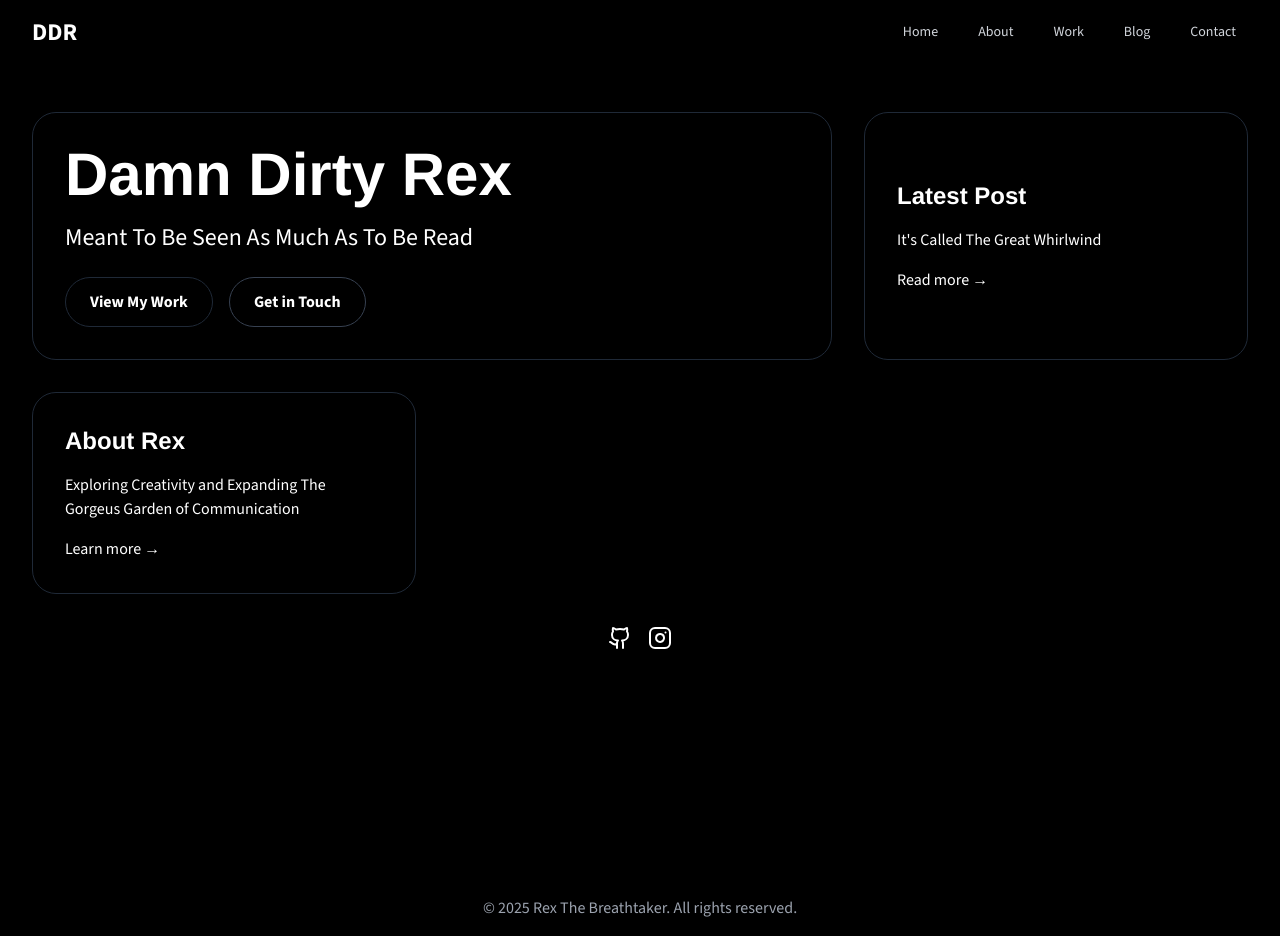
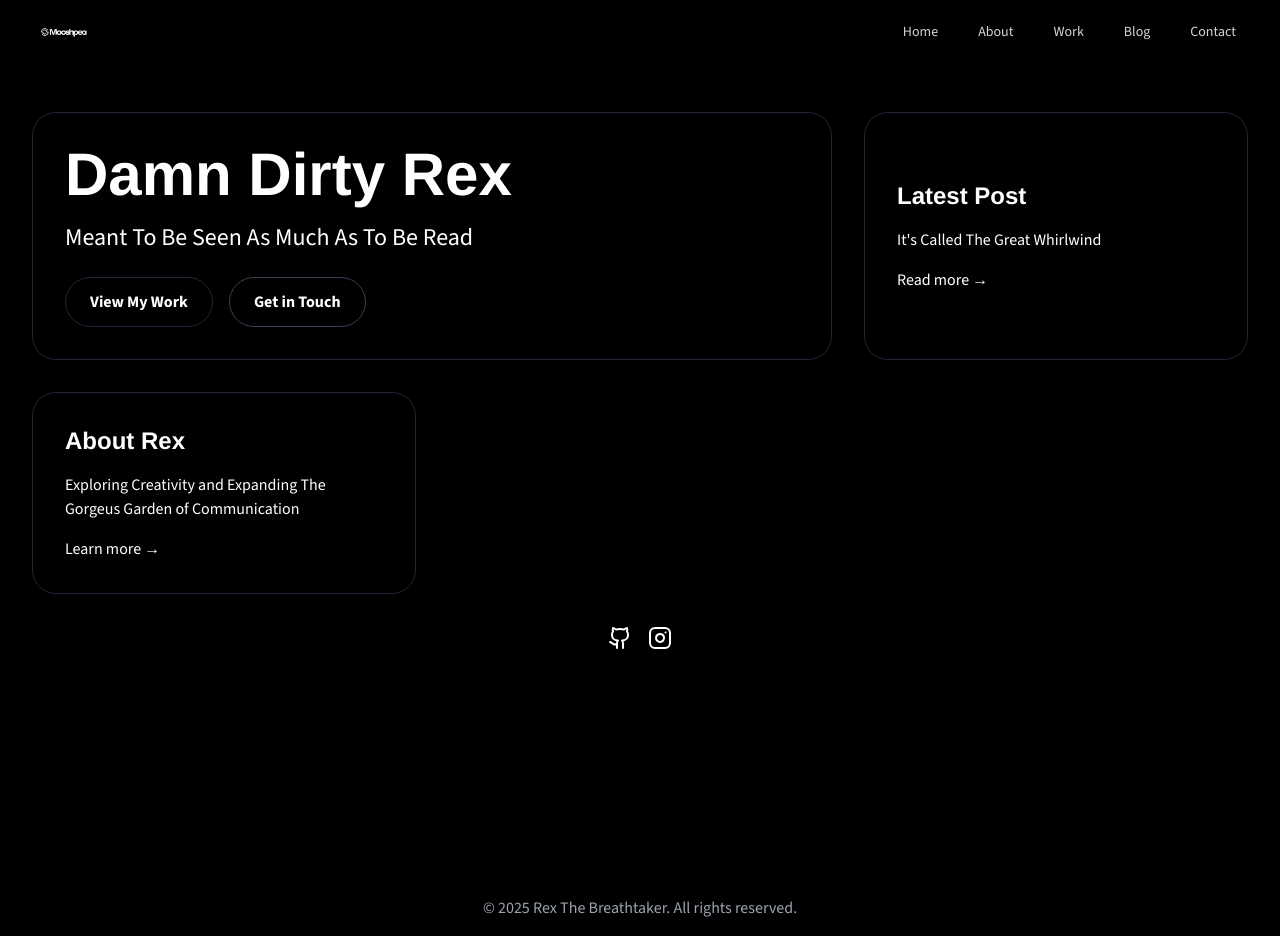
Before and after one commit to rexthebreathtaker/damn-dirty-apes, a Next.js app: page / in a window 1280 px wide. Built offline with nearby package versions, Linux system fonts and the light colour scheme.

Commit message:
Update Navigation.tsx

```diff
--- a/app/components/Navigation.tsx
+++ b/app/components/Navigation.tsx
@@ -30,7 +30,13 @@ export default function Navigation() {
       <div className="max-w-7xl mx-auto px-4 sm:px-6 lg:px-8">
         <div className="flex items-center justify-between h-16">
           <div className="flex items-center">
-            <Link href="/" className="text-2xl font-bold">DDR</Link>
+            <Link href="/">
+              <img
+                src="/images/logo.png"
+                alt="Logo"
+                className="h-8 w-auto"
+              />
+            </Link>
           </div>
           <div className="hidden md:block">
             <div className="ml-10 flex items-baseline space-x-4">
```
